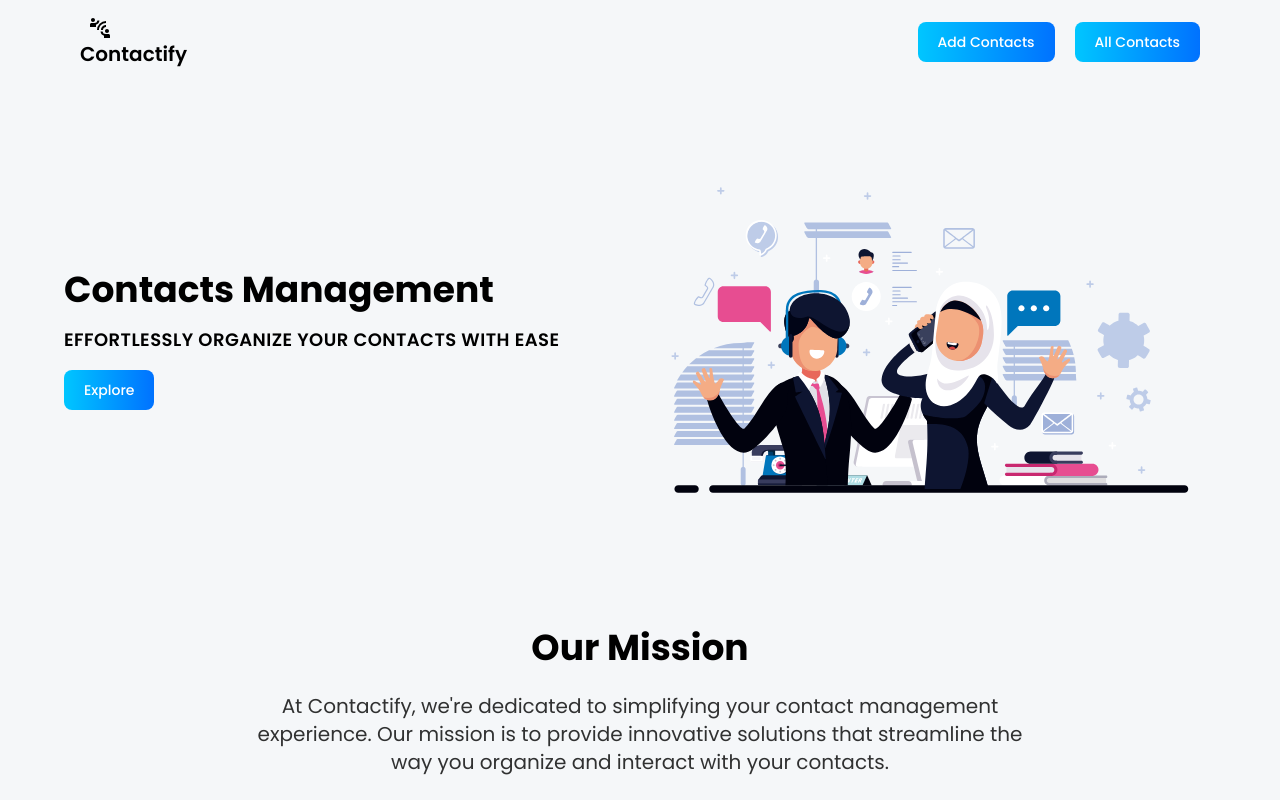
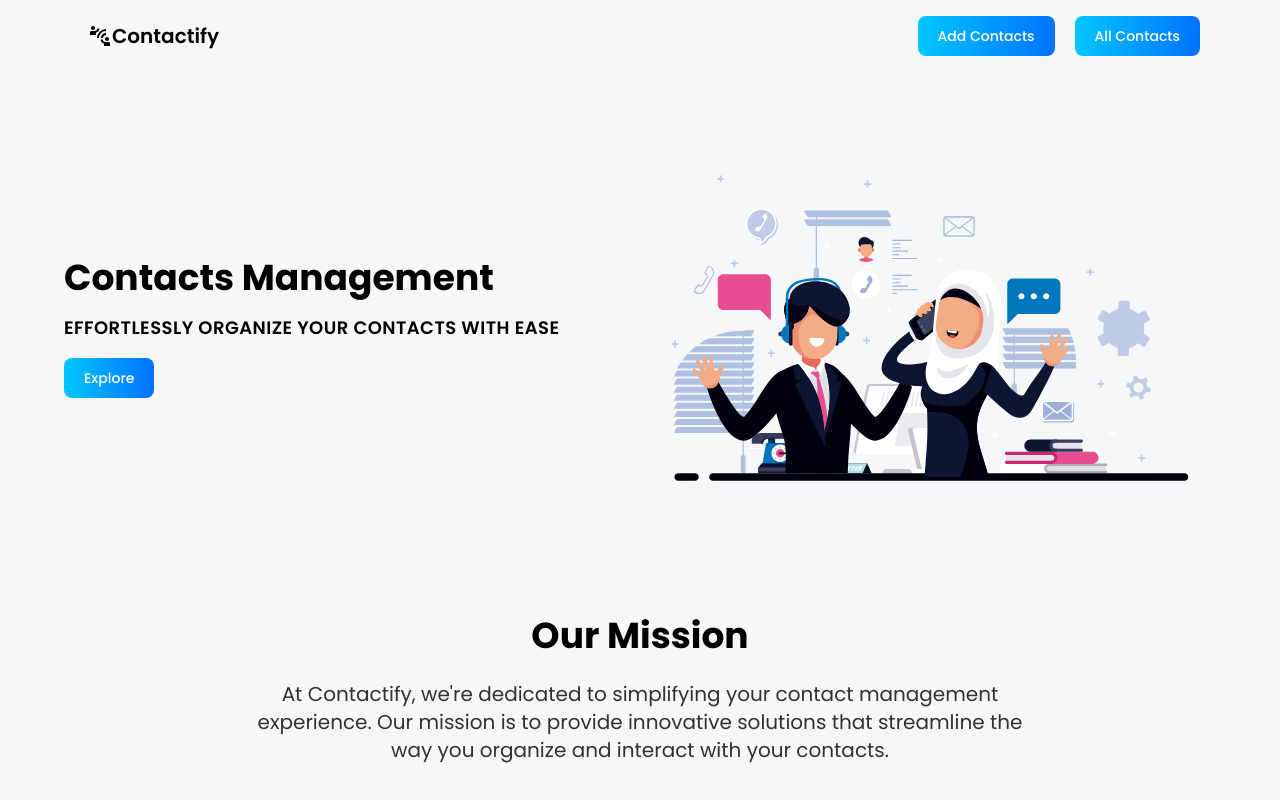
Before and after one commit to nayon117/contactify-client, a React app: page / in a window 1280 px wide. Shown: the top 800 px of the page. Built offline with nearby package versions, Linux system fonts and the light colour scheme; the HTML template or start-up script is replaced by a standard one.

Commit message:
fix navbar issue

```diff
--- a/src/components/shared/Navbar.tsx
+++ b/src/components/shared/Navbar.tsx
@@ -18,7 +18,7 @@ const Navbar = () => {
           aria-label="Global"
         >
           <div className="flex items-center justify-between">
-            <Link to="/" className="flex-none text-xl font-semibold">
+            <Link to="/" className="flex items-center text-xl font-semibold">
               <MdConnectWithoutContact className="text-2xl ml-2" />
               Contactify
             </Link>
```
